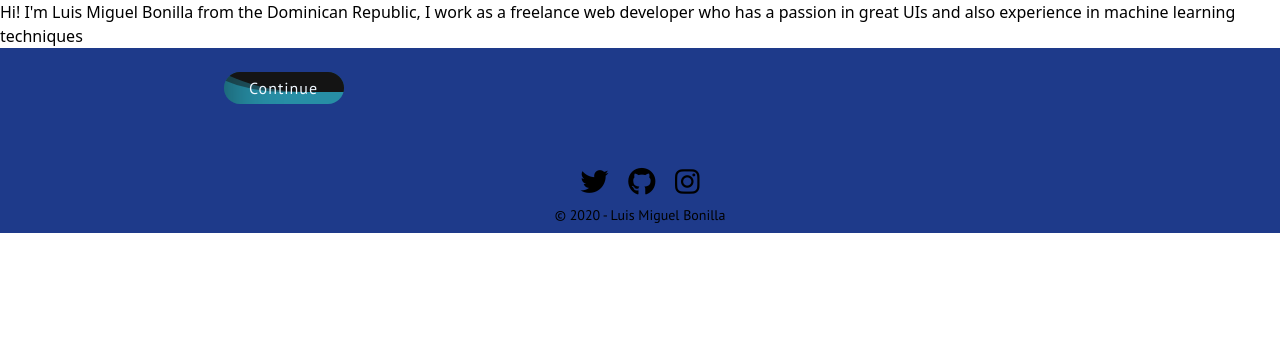
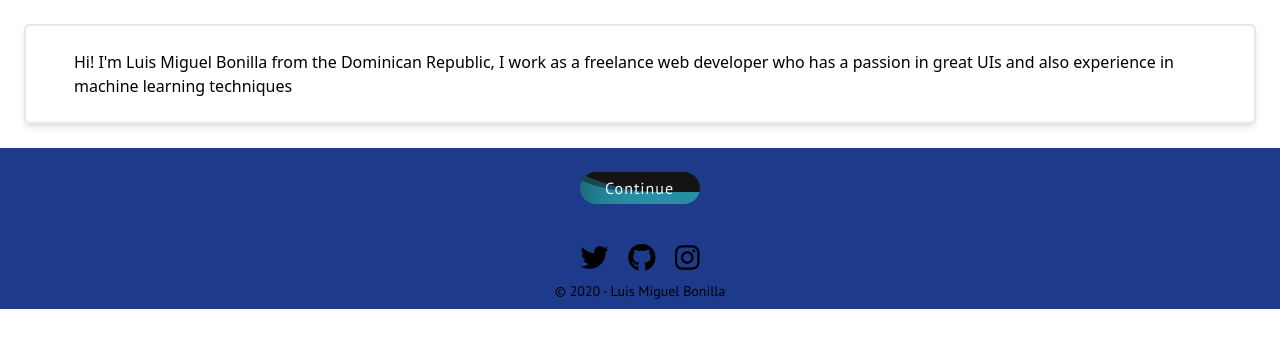
Before and after one commit to Luismi74/luismi74.github.io, a website: page index.html in a window 1280 px wide. Drawn offline with nearby package versions, Linux system fonts and the light colour scheme.

```diff
--- a/index.html
+++ b/index.html
@@ -12,18 +12,20 @@
     </head>
     <body>
 <!-- about me section-->
-    <div>
-        <p>Hi! I'm Luis Miguel Bonilla from the Dominican Republic, I work as a freelance web developer who has a passion in great UIs and also experience in machine learning techniques </p>
 
+<!-- particles.js container --> <div id="particles-js"></div>
+    <div class="flex-1 bg-white-200">
+        <div class="md:flex bg-white-400 rounded-lg p-6 max-w-sm w-full lg:max-w-full lg:flex">
+            <div class="shadow-md rounded-md border-2 border-gray-200 px-12 py-6 ">Hi! I'm Luis Miguel Bonilla from the Dominican Republic, I work as a freelance web developer who has a passion in great UIs and also experience in machine learning techniques </p>
+        </div>
     </div>
-
 <!-- interactive button-->
-    <div class="flex-1 text-teal-300 bg-blue-900 px-56 py-6 ">
-        <div class="liquido flex-1 px-4 py-1 cursor-pointer" href="#">
+    <div class="flex-1 text-teal-300 bg-blue-900 px-56 py-6 mx-auto">
+        <div class="liquido flex-1 px-4 py-1 cursor-pointer mx-auto" href="#">
             <span>Continue</span>
             <div class="liquid"></div>
             </div>
-        </br>
+
     </div>
 
 <!-- footer -->
```
Also changed, not shown: package.json (added, +23 -0 lines), main.css (line endings or trailing spaces), 1 other file.
